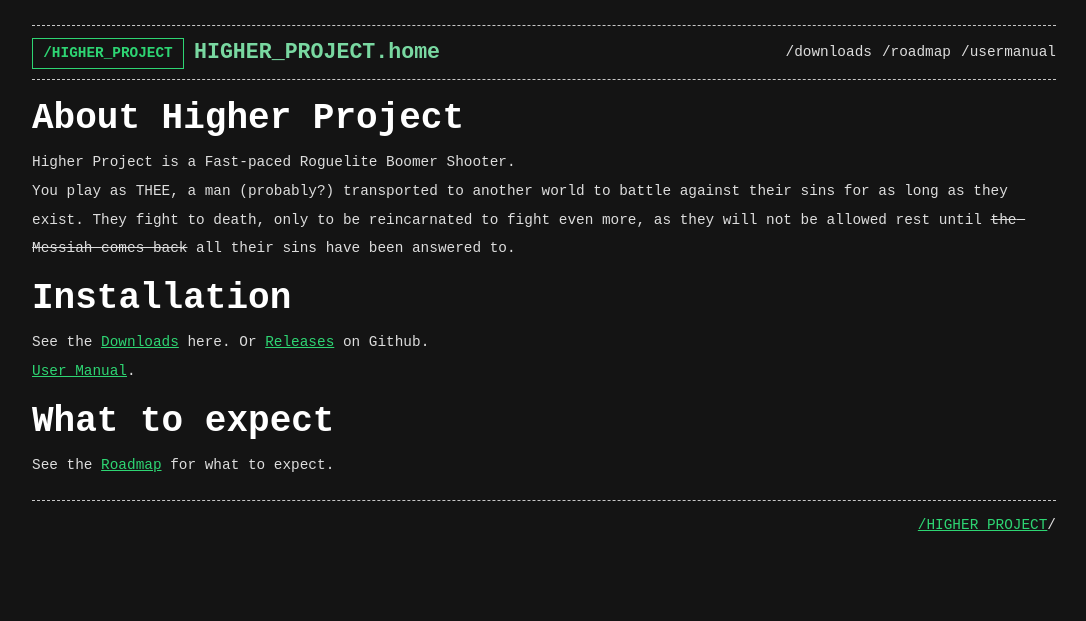
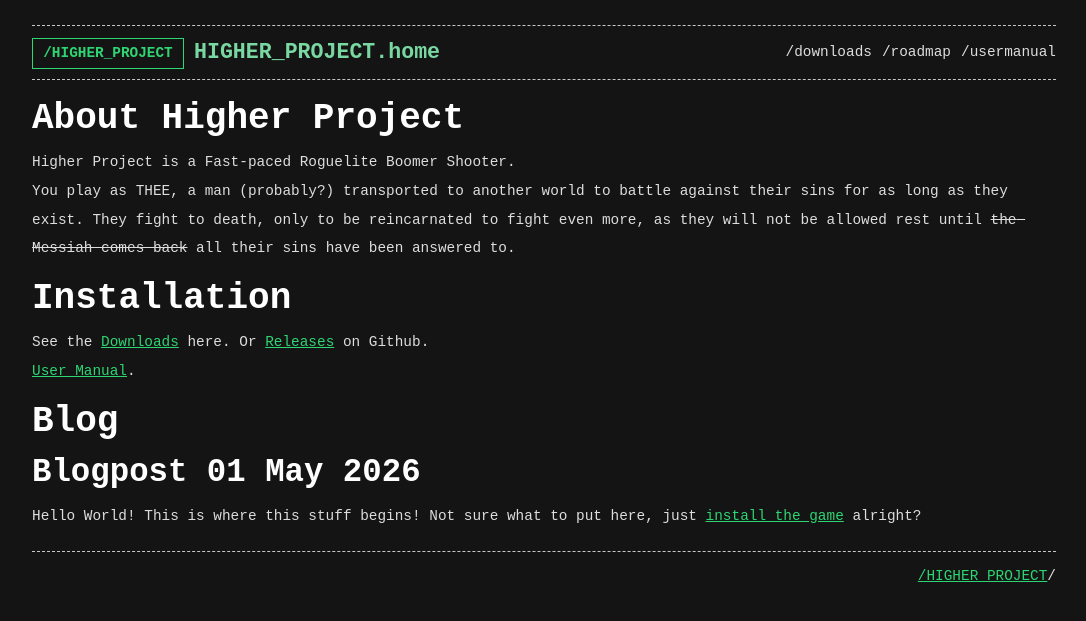
Before and after one commit to Higher-Project-GAME/higher-project-blog, a Jekyll site: the page built from index.md, in a window 1280 px wide. Shown: the top 621 px of the page, without its empty margins (96-1182 px from the left). Built offline with Jekyll 4.4.1, drawn with Linux system fonts in a browser that asks for light colours.

Commit message:
Added blog thing

```diff
--- a/index.md
+++ b/index.md
@@ -14,5 +14,7 @@ You play as THEE, a man (probably?) transported to another world to battle again
 See the [Downloads](./downloads) here. Or [Releases](https://github.com/Higher-Project-GAME/higher-project-blog/releases) on Github.
 [User Manual](./usermanual).
 
-# What to expect
-See the [Roadmap](./roadmap) for what to expect.
+
+# Blog
+## Blogpost 01 May 2026
+Hello World! This is where this stuff begins! Not sure what to put here, just [install the game](./downloads) alright?
```
Also changed, not shown: blog/Index.md (deleted, +0 -10 lines).
